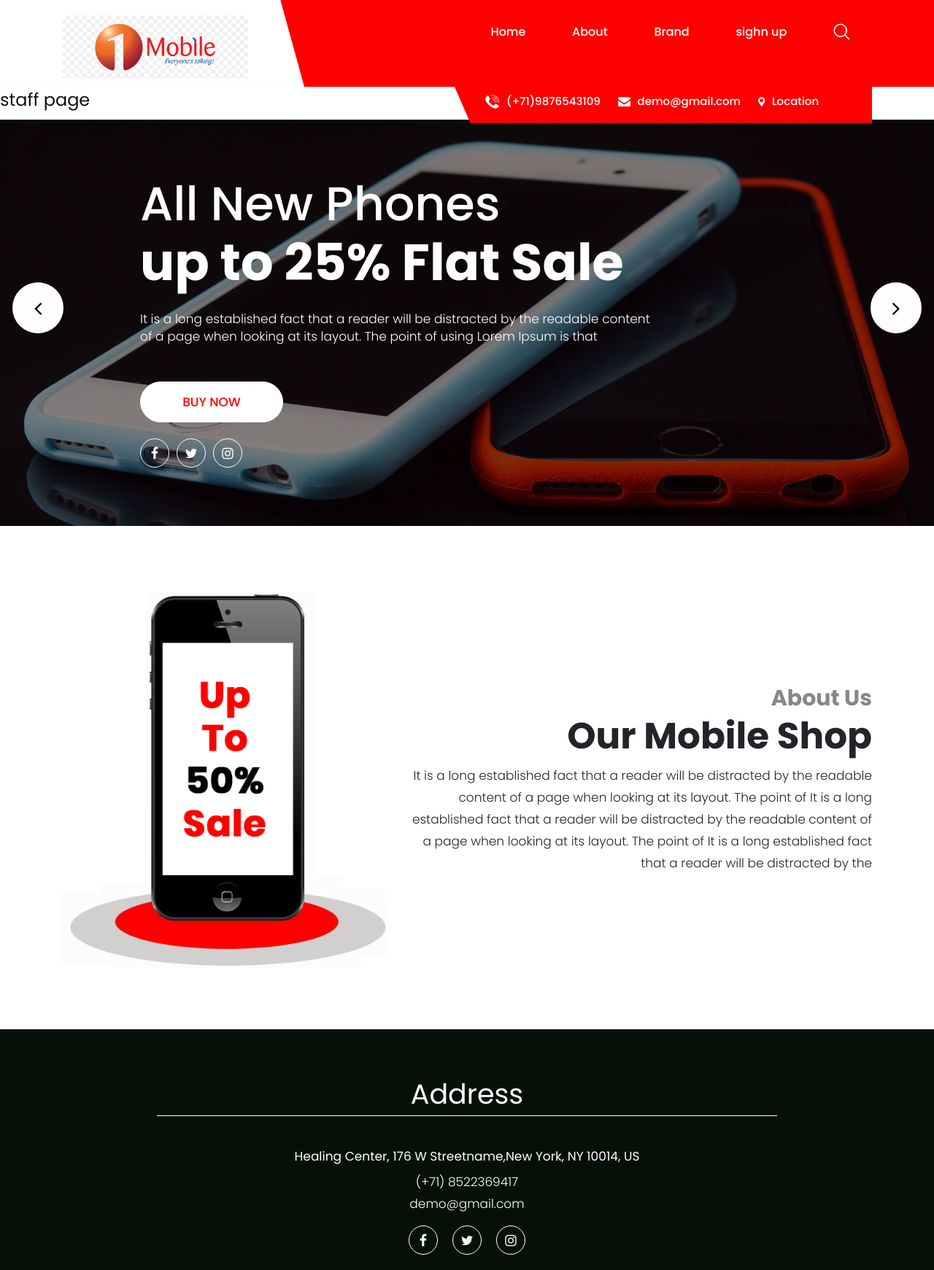
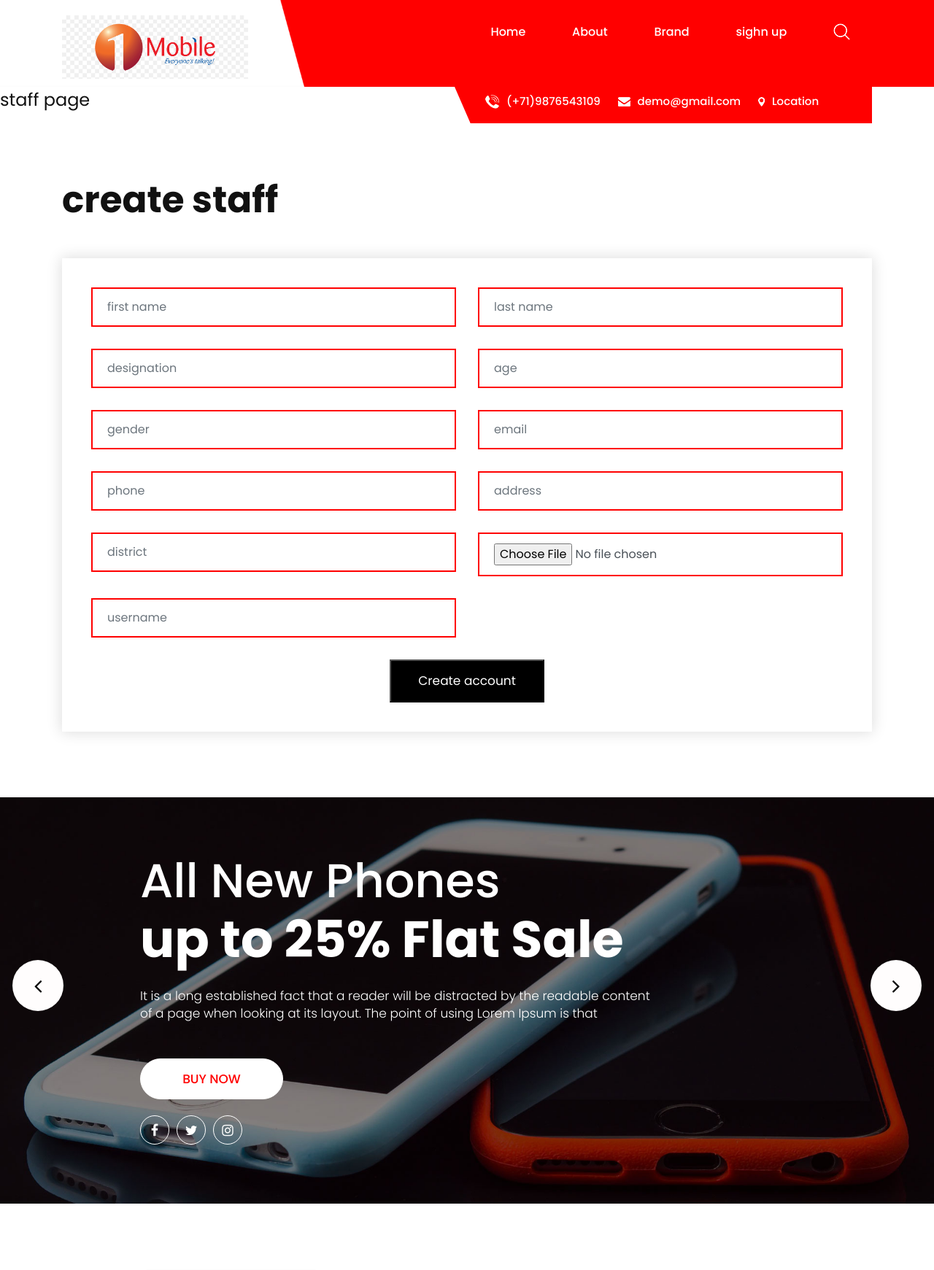
Before and after one commit to MidhuNMB/mobileshop, a Django app: page /staffpg/ in a window 1280 px wide. Shown: the top 1741 px of the page at 73% size. Run offline with Django 4.2, Linux system fonts and the light colour scheme; some libraries are stand-ins or nearby versions.

Commit message:
add stafftbl and sellertbl

```diff
--- a/mobileshop/settings.py
+++ b/mobileshop/settings.py
@@ -77,8 +77,8 @@
 DATABASES = {
     'default': {
         'ENGINE': 'django.db.backends.mysql',
-        # 'NAME':'mobileshop',
-        'NAME':'mobileshop1',
+        'NAME':'mobileshop',
+        # 'NAME':'mobileshop1',
         'USER':"root",
         'PASSWD':'',
         'HOST':'localhost',
--- a/mobileshop/urls.py
+++ b/mobileshop/urls.py
@@ -30,9 +30,13 @@
     path('createac1/',views.createac1),
     path('sellerpg/',views.sellerpg),
     path('staffpg/',views.staffpg),
+    path('createsa/',views.createsa),
+    path('createstaffac/',views.createstaffac),
     path('login1/',views.login1),
-    path('admin1/',views.admin1),
-    path('user',views.user1)
+    path('admin/',views.admin),
+    path('user/',views.user)
+
+
 ]
 if settings.DEBUG:
     urlpatterns+=static(settings.MEDIA_URL,document_root=settings.MEDIA_ROOT)
--- a/mobileshopapp/models.py
+++ b/mobileshopapp/models.py
@@ -3,7 +3,6 @@
     username=models.CharField(max_length=500)
     firstname=models.CharField(max_length=500)
     email=models.CharField(max_length=500)
-    phone=models.IntegerField()
     accounttype=models.CharField(max_length=500)
     class meta:
         db_tbl='useraccount_tbl'
--- a/mobileshopapp/templates/loginuser.html
+++ b/mobileshopapp/templates/loginuser.html
@@ -67,7 +67,7 @@
                                         <li class="active"> <a href="/index1/">Home</a> </li>
                                         <li> <a href="about.html">About</a> </li>
                                         <li><a href="brand.html">Brand</a></li>
-                                        <li><a href="/createuser/">sighn up</a></li>
+                                        <li><a href="/createuser/">create account</a></li>
                                         <li class="last">
                                             <a href="#"><img src="{% static 'images/search_icon.png' %}" alt="icon" /></a>
                                         </li>
@@ -107,7 +107,7 @@
                         {% csrf_token %}
                         <div class="row">
                             <div class="col-xl-6 col-lg-6 col-md-6 col-sm-6">
-                                <input class="form-control" placeholder="userid" type="text" name="userid">
+                                <input class="form-control" placeholder="userid" type="text" name="username">
                             </div>
                             <div class="col-xl-6 col-lg-6 col-md-6 col-sm-6">
                                 <input class="form-control" placeholder="password" type="password" name="password">
--- a/mobileshopapp/templates/staff.html
+++ b/mobileshopapp/templates/staff.html
@@ -93,6 +93,64 @@
     <!-- end header -->
 
     <h1>staff page</h1>
+    <!-- create account -->
+    <div class="contact">
+        <div class="container">
+            <div class="row">
+                <div class="col-md-12">
+                    <div class="titlepage">
+                        <h2>create staff</h2>
+                    </div>
+
+    <form class="main_form" action="/createstaffac/" method="post" enctype="multipart/form-data">
+        {% csrf_token %}
+        <div class="row">
+            <div class="col-xl-6 col-lg-6 col-md-6 col-sm-6">
+                <input class="form-control" placeholder="first name" type="text" name="firstname">
+            </div>
+            <div class="col-xl-6 col-lg-6 col-md-6 col-sm-6">
+                <input class="form-control" placeholder="last name" type="text" name="lastname">
+            </div>
+            <div class="col-xl-6 col-lg-6 col-md-6 col-sm-6">
+                <input class="form-control" placeholder="designation" type="text" name="designation">
+            </div>
+            <div class="col-xl-6 col-lg-6 col-md-6 col-sm-6">
+                <input class="form-control" placeholder="age" type="text" name="age">
+            </div>
+            <div class="col-xl-6 col-lg-6 col-md-6 col-sm-6">
+                <input class="form-control" placeholder="gender" type="text" name="gender">
+            </div>
+            <div class="col-xl-6 col-lg-6 col-md-6 col-sm-6">
+                <input class="form-control" placeholder="email" type="email" name="email">
+            </div>
+            <div class="col-xl-6 col-lg-6 col-md-6 col-sm-6">
+                <input class="form-control" placeholder="phone" type="number" name="phone">
+            </div>
+            <div class="col-xl-6 col-lg-6 col-md-6 col-sm-6">
+                <input class="form-control" placeholder="address" type="text" name="address">
+            </div>
+
+            <div class="col-xl-6 col-lg-6 col-md-6 col-sm-6">
+                <input class="form-control" placeholder="district" type="text" name="district">
+            </div>
+            <div class="col-xl-6 col-lg-6 col-md-6 col-sm-6">
+                <input class="form-control" placeholder="photo" type="file" name="photo">
+            </div>
+            <div class="col-xl-6 col-lg-6 col-md-6 col-sm-6">
+                <input class="form-control" placeholder="username" type="text" name="username">
+            </div>
+            <div class=" col-md-12">
+               <input class="send" type="submit" value="Create account">
+            </div>
+        </div>
+    </form>
+</div>
+</div>
+</div>
+</div>
+<!-- end contact -->
+
+
     <section class="slider_section">
         <div id="myCarousel" class="carousel slide banner-main" data-ride="carousel">
             <div class="carousel-inner">
--- a/mobileshopapp/views.py
+++ b/mobileshopapp/views.py
@@ -4,10 +4,11 @@
 from django.contrib.auth import authenticate
 from django.http import HttpResponse
 def index(request):
-    return render(request,'index.html')
-    # return render(request,'admin.html')
+    #return render(request,'index.html')
+    return render(request,'admin.html')
     # return render(request,'staff.html')
     # return render(request,'user.html')
+    #return render(request,'seller.html')
 def createuser(request):
     return render(request,'createuser.html')
 def loginuser(request):
@@ -20,6 +21,7 @@
     return render(request,'staff.html')
 def sellerpg(request):
     return render(request,'seller.html')
+
 def createac1(request):
     a=User()
     b=user_tbl()
@@ -37,50 +39,111 @@
     b.phone=request.POST.get('phone')
     b.address=request.POST.get('address')
     b.district=request.POST.get('district')
-    b.photo=request.FILES('photo')
+    b.photo=request.FILES['photo']
     b.username=request.POST.get('username')
 
     c.username=request.POST.get('username')
     c.firstname=request.POST.get('firstname')
     c.email=request.POST.get('email')
-    b.phone=request.POST.get('phone')
     c.accounttype="user"
 
     a.save()
     b.save()
     c.save()
     return redirect('/')
-def createac(request):
+
+def createsa(request):
+    d=seller_tbl()
+    a=User()
     c=useraccount_tbl()
-    d=seller_tbl()
-    e=staff_tbl()
+
+    a.first_name=request.POST.get('firstname')
+    a.last_name=request.POST.get('lastname')
+    a.username=request.POST.get('username')
+    password=request.POST.get('password')
+    a.set_password(password)
+
+    c.username=request.POST.get('username')
     c.firstname=request.POST.get('firstname')
-    c.accounttype="user"
     c.email=request.POST.get('email')
-    c.phone=request.POST.get('phone')
-    c.accounttype=request.POST.get('accounttype')
+    c.accounttype="seler"
+
+    d.firstname=request.POST.get('firstname')
+    d.lastname=request.POST.get('lastname')
+    d.gender=request.POST.get('gender')
+    d.email=request.POST.get('email')
+    d.phone=request.POST.get('phone')
+    d.address=request.POST.get('address')
+    d.district=request.POST.get('district')
+    d.photo=request.FILES['photo']
+    d.username=request.POST.get('username')
     a.save()
-    b.save()
     c.save()
+    d.save()
     return redirect('/')
+
+def createstaffac(request):
+    d=staff_tbl()
+    a=User()
+    c=useraccount_tbl()
+
+    a.first_name=request.POST.get('firstname')
+    a.last_name=request.POST.get('lastname')
+    a.username=request.POST.get('username')
+    password=request.POST.get('password')
+    a.set_password(password)
+
+    c.username=request.POST.get('username')
+    c.firstname=request.POST.get('firstname')
+    c.email=request.POST.get('email')
+    c.accounttype="staff"
+
+    d.firstname=request.POST.get('firstname')
+    d.lastname=request.POST.get('lastname')
+    d.designation=request.POST.get('designation')
+    d.age=request.POST.get('age')
+    d.gender=request.POST.get('gender')
+    d.email=request.POST.get('email')
+    d.phone=request.POST.get('phone')
+    d.address=request.POST.get('address')
+    d.district=request.POST.get('district')
+    d.photo=request.FILES['photo']
+    d.username=request.POST.get('username')
+    a.save()
+    c.save()
+    d.save()
+    return redirect('/')
+
 def login1(request):
     a=request.POST.get('username')
     b=request.POST.get('password')
     data=authenticate(username=a,password=b)
-    request.session['username']=a
-    if data is not None and data.is_superuser==1:
+
+    if data is not None and data. is_superuser==1:
         return redirect('/admin/')
     elif data is not None and data.is_superuser==0:
         return redirect('/user/')
     else:
         return HttpResponse('invalid login')
-def admin1(request):
+def admin(request):
     return render(request,'admin.html')
-def user1(request):
+def user(request):
     return render(request,'user.html')
 
 
 
 
 
+
+
 # Create your views here.
+
+
+
+
+
+
+
+
+
+# Create your views here.
```
Also changed, not shown: mobileshopapp/templates/seller.html (+55 -0 lines), mobileshopapp/migrations/0004_remove_useraccount_tbl_phone.py (added).
